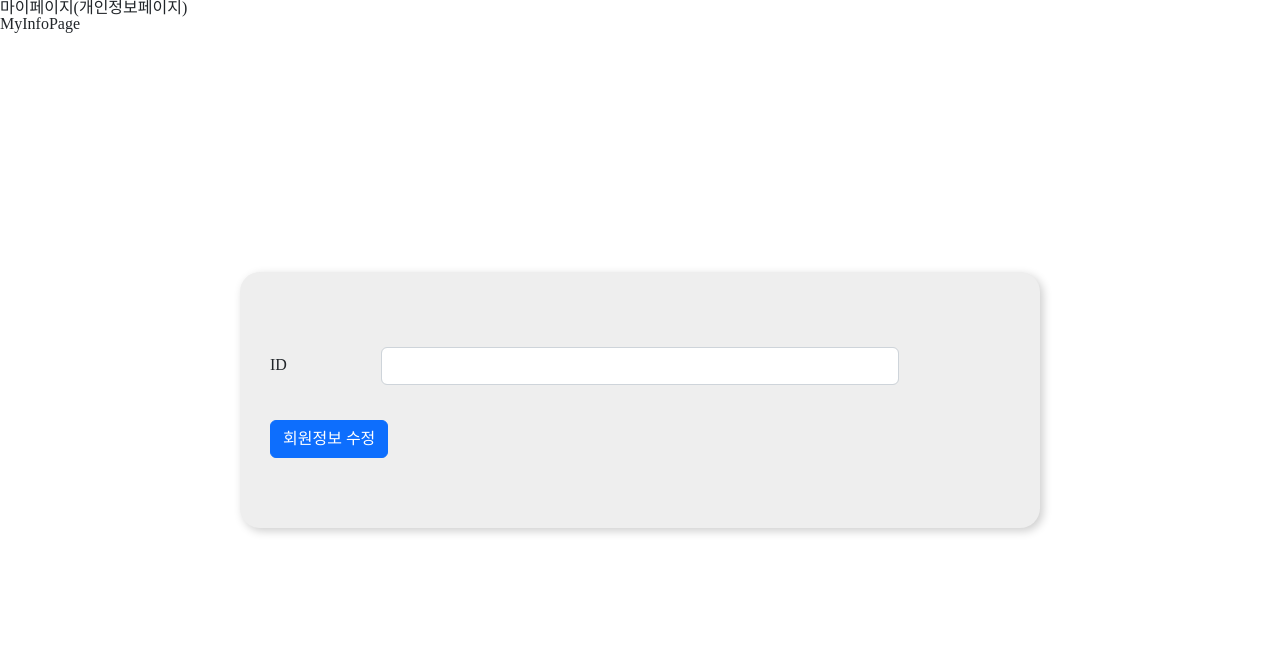
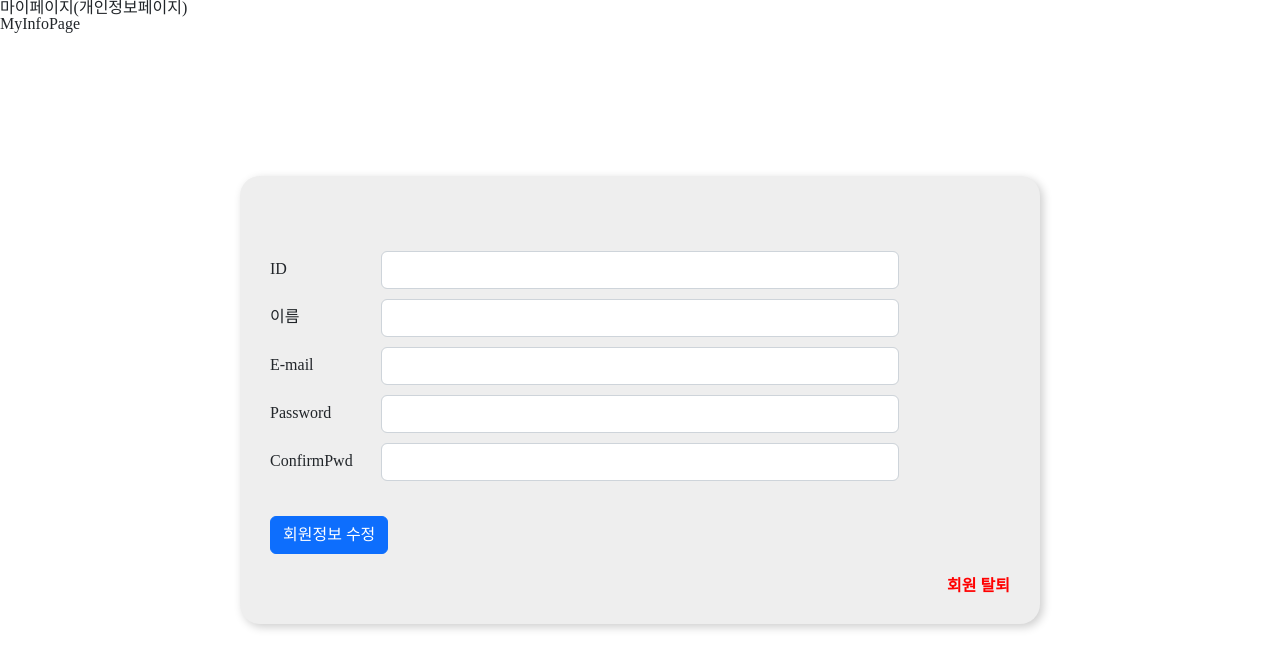
Before and after one commit to Hwa-J/work-schedule-management, a React (Create React App) app: page /mypage in a window 1280 px wide. Shown: the top 668 px of the page. Built offline with nearby package versions, Linux system fonts and the light colour scheme; no server answers.

Commit message:
feat: 회원가입오류수정 및 mypage

```diff
--- a/src/api/mockup/db.json
+++ b/src/api/mockup/db.json
@@ -14,6 +14,26 @@
       "email": "user@naver.com",
       "password": "$2a$10$OoqbHSZ.b6Ni3DMiZ6UwkuYB5JLOkYinakzn08wNM8AZvugDV9ML6",
       "id": "user1"
+    },
+    {
+      "email": "user11@naver.com",
+      "password": "$2a$10$FGAxIM/0pTxWBgSuSUYge.V3ugKvdUIoovexZxiEkABZj4BLwnwsq",
+      "username": "user1",
+      "name": "홍길동",
+      "id": 3
+    },
+    {
+      "email": "user121@naver.com",
+      "password": "$2a$10$0fRUZWqG0PzxCsSVePFpHuG1lheeMZJiqgFj3sPyrhpROd0i/ZOBS",
+      "username": "user1",
+      "name": "홍길동",
+      "id": 4
+    },
+    {
+      "email": "456@naver.com",
+      "password": "$2a$10$bYUlkf2JMwfX6C9JMfvqZ.gMAbIfS7MgWCsxtn.b/1CK8Avvz.MFu",
+      "username": "123123a",
+      "id": 5
     }
   ],
   "events": [
--- a/src/components/LoginForm/index.js
+++ b/src/components/LoginForm/index.js
@@ -29,7 +29,7 @@ const LoginForm = () => {
       alert('ID와 비밀번호를 입력해 주세요');
     } else {
       axios
-        .post('http://localhost:4000/login', {
+        .post('http://54.180.9.59:8080/login', {
           email: loginId,
           password: loginPassword,
         })
--- a/src/components/MyInfo/index.jsx
+++ b/src/components/MyInfo/index.jsx
@@ -2,17 +2,23 @@ import React, { useState, useEffect } from 'react'
 import Button from 'react-bootstrap/Button';
 import Form from 'react-bootstrap/Form';
 import axios from "axios";
-import { InputBox } from 'components/SignUp/style';
+import { InputBox, Wthdr } from 'components/SignUp/style';
 import { FormContainer } from 'components/Common/FormContainer'
+
 
 const MyInfoPage = () => {
 
     const [username, setUsername] = useState('');
+    const [id, setId] = useState('');
+    const [email, setEmail] = useState('');
+    const [password, setPassword] = useState('');
+    const [confirmPwd, setConfirmPwd] = useState('');
+
     const [userInfo, setUserInfo] = useState(null);
 
     useEffect(() => {
         //백엔드에서 받아오는회원정보
-        axios.get('/api/users')
+        axios.get('http://54.180.9.59:8080/api/users')
             .then(response => {
                 setUserInfo(response.data);
             })
@@ -25,11 +31,22 @@ const MyInfoPage = () => {
 
     const handleSubmit = (e) => {
         e.preventDefault();
-        axios.put('api/users', userInfo)
+        axios.put('http://54.180.9.59:8080/api/users/update', userInfo)
             .then(response => {
                 //수정된 회원정보
                 console.log(response.data);
                 setUserInfo(response.data);
+            })
+            .catch(error => {
+                console.log(error);
+            })
+    }
+
+    const handleWithdrawal = (e) => {
+        e.preventDefault();
+        axios.delete('/api/user')
+            .then(response => {
+                console.log(response.data);
             })
             .catch(error => {
                 console.log(error);
@@ -51,13 +68,61 @@ const MyInfoPage = () => {
                             </Form.Label>
                             <Form.Control
                                 type='id'
+                                value={id}
+                                onChange={(e) => setId(e.target.value)}
+                            />
+                        </InputBox>
+                    </Form.Group>
+                    <Form.Group>
+                        <InputBox>
+                            <Form.Label>
+                                이름
+                            </Form.Label>
+                            <Form.Control
+                                type='name'
                                 value={username}
                                 onChange={(e) => setUsername(e.target.value)}
-                                required='required'
+                            />
+                        </InputBox>
+                    </Form.Group>
+                    <Form.Group>
+                        <InputBox>
+                            <Form.Label>
+                                E-mail
+                            </Form.Label>
+                            <Form.Control
+                                type='email'
+                                value={email}
+                                onChange={(e) => setEmail(e.target.value)}
+                            />
+                        </InputBox>
+                    </Form.Group>
+                    <Form.Group>
+                        <InputBox>
+                            <Form.Label>
+                                Password
+                            </Form.Label>
+                            <Form.Control
+                                type='password'
+                                value={password}
+                                onChange={(e) => setPassword(e.target.value)}
+                            />
+                        </InputBox>
+                    </Form.Group>
+                    <Form.Group>
+                        <InputBox>
+                            <Form.Label>
+                                ConfirmPwd
+                            </Form.Label>
+                            <Form.Control
+                                type='password'
+                                value={confirmPwd}
+                                onChange={(e) => setConfirmPwd(e.target.value)}
                             />
                         </InputBox>
                     </Form.Group>
                     <Button type="submit">회원정보 수정</Button>
+                    <Wthdr onClick={handleWithdrawal}>회원 탈퇴</Wthdr>
                 </FormContainer>
             </div>
         </form>
--- a/src/components/SignUp/index.jsx
+++ b/src/components/SignUp/index.jsx
@@ -9,26 +9,24 @@ import useRegisterStore from "store/useRegisterStore";
 const SignUpForm = () => {
 
     //보관되어있는 zustand 데이터를 가지고옴
+    // id == username , username = 이름
     const {
-        id,
         username,
+        name,
         email,
         password,
         confirmPwd,
-        setId,
         setUsername,
+        setName,
         setEmail,
         setPassword,
         setConfirmPwd,
     } = useRegisterStore();
 
 
-    const [userIdError, setUserIdError] = useState(false);
+    const [usernameError, setUsernameError] = useState(false);
     const [passwordError, setPasswordError] = useState(false);
     const [emailError, setEmailError] = useState(false);
-
-
-
     const [isCheckId, setIsCheckId] = useState(false); //id중복검사 state
 
 
@@ -45,17 +43,18 @@ const SignUpForm = () => {
         return;
     }
 
+
     const onChangeUserId = (e) => {
-        const userIdRegex = /^[A-Za-z0-9+]{5,}$/;
-        if ((!e.target.value || (userIdRegex.test(e.target.value)))) setUserIdError(false);
-        else setUserIdError(true);
-        setId(e.target.value);
-        console.log(userIdError);
+        const userIdRegex = /^[A-Za-z0-9+]{5,10}$/;
+        if ((!e.target.value || (userIdRegex.test(e.target.value)))) setUsernameError(false);
+        else setUsernameError(true);
+        setUsername(e.target.value);
+        console.log(setUsernameError);
     };
     //비밀번호 유효성 검사
     const checkPassword = (e) => {
         //  8 ~ 10자 영문, 숫자 조합
-        var regExp = /^(?=.*\d)(?=.*[a-zA-Z])[0-9a-zA-Z]{8,10}$/
+        var regExp = /^(?=.*\d)(?=.*[a-zA-Z])[0-9a-zA-Z]{8,16}$/
         // 형식에 맞는 경우 true 리턴
         if ((!e.target.value || (regExp.test(e.target.value)))) setPasswordError(false);
         else setPasswordError(true);
@@ -71,10 +70,10 @@ const SignUpForm = () => {
     }
 
     const validation = () => {
-        if (!id) setUserIdError(true);
-        if (!username) setPasswordError(true);
-        if (!password) setEmailError(true);
-        if (id && username && password) return true;
+        if (!username) setUsername(true);
+        if (!password) setPasswordError(true);
+        if (!email) setEmailError(true);
+        if (username && password && email) return true;
         else return false;
     }
 
@@ -82,15 +81,16 @@ const SignUpForm = () => {
         event.preventDefault();
         //비밀헌호가 일치할때 값을 넘기고 일치하지않으면 alert창이 뜨게
         if (password === confirmPwd && validation()) {
-            axios.post("/api/auth/signup",
+            axios.post("http://54.180.9.59:8080/api/users/signup",
                 {
                     username: username,
+                    name: name,
                     email: email,
                     password: password,
+                    confirmPwd: confirmPwd,
                 })
                 .then((response) => {
                     console.log(response);
-                    console.log("dfdfdf")
                 })
                 .catch((error) => {
                     console.log(error);
@@ -109,15 +109,15 @@ const SignUpForm = () => {
                     <Form.Group className='mb-3'>
                         <InputBox>
                             <Form.Label>
-                                ID
+                                Username(id)
                             </Form.Label>
                             <Form.Control
-                                type='id'
+                                type='username'
                                 placeholder="Id (5글자 이상)"
-                                value={id}
+                                value={username}
                                 onChange={onChangeUserId}
                             />
-                            {userIdError && <span>형식이 맞지 않습니다</span>}
+                            {usernameError && <span>형식이 맞지 않습니다</span>}
                             <Button onClick={handleCheckID}>id 중복확인</Button>
                         </InputBox>
                     </Form.Group>
@@ -127,10 +127,10 @@ const SignUpForm = () => {
                                 username
                             </Form.Label>
                             <Form.Control
-                                type='username'
-                                placeholder="username"
-                                value={username}
-                                onChange={(e) => setUsername(e.target.value)} />
+                                type='name'
+                                placeholder="name"
+                                value={name}
+                                onChange={(e) => setName(e.target.value)} />
                         </InputBox>
                     </Form.Group>
                     <Form.Group className='mb-3'>
@@ -155,7 +155,6 @@ const SignUpForm = () => {
                             <Form.Control
                                 type='password'
                                 placeholder="password"
-                                // onBlur={checkPassword}
                                 value={password}
                                 onChange={checkPassword}
                             />
--- a/src/components/SignUp/style.js
+++ b/src/components/SignUp/style.js
@@ -26,3 +26,11 @@ padding: 5px 0;
         margin-top: auto;
     }
 `
+export const Wthdr = styled.p`
+cursor: pointer;
+position: absolute;
+bottom: 30px;
+right: 30px;
+color: red;
+font-weight: bold;
+`
--- a/src/store/useRegisterStore.js
+++ b/src/store/useRegisterStore.js
@@ -1,16 +1,16 @@
-import create from 'zustand';
+import { create } from 'zustand';
 
 const useRegisterStore = create((set) => ({
-  id: '',
-  usename: '',
+  username: '',
+  name: '',
   email: '',
   password: '',
-  // confirmPwd: '',
-  setId: (id) => set({ id }),
-  setUsename: (usename) => set({ usename }),
+  confirmPwd: '',
+  setUsername: (username) => set({ username }),
+  setName: (name) => set({ name }),
   setEmail: (email) => set({ email }),
   setPassword: (password) => set({ password }),
-  // setConfirmPassword: (confirmPassword) => set({ confirmPassword }),
+  setConfirmPwd: (confirmPwd) => set({ confirmPwd }),
 }))
 
 export default useRegisterStore;
```
